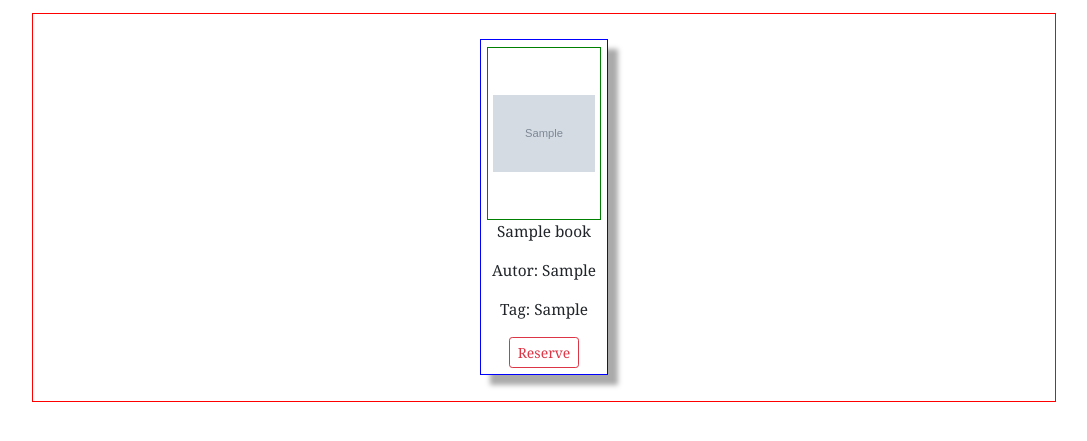
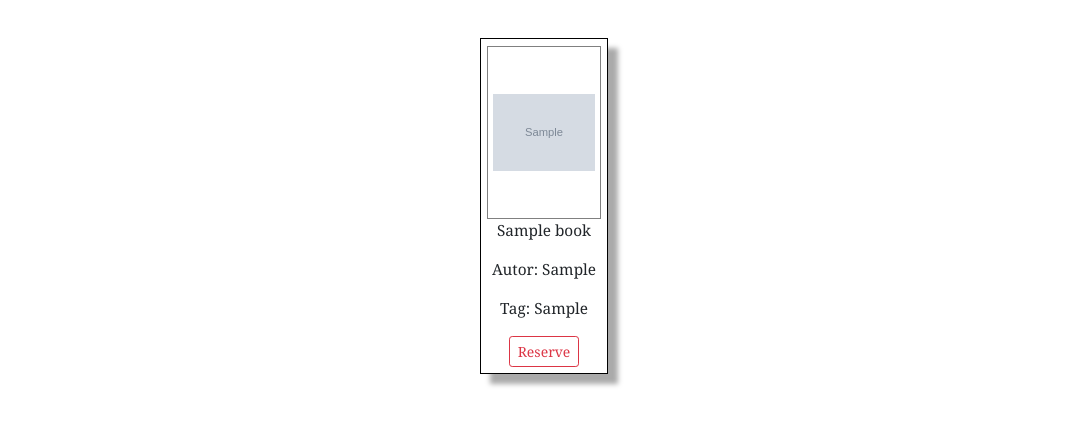
Before and after one commit to 20putalam/project_iis, a Flask app: page /books in a window 1280 px wide. Shown: the part 97-538 px from the top of the page, without its empty margins (96-1183 px from the left). Run offline with Flask 2, Linux system fonts and the light colour scheme; tables that the repository leaves empty hold one stand-in row (values such as "Sample post"); grey boxes marked "Sample" are stand-in pictures; parts of the project's set-up code (start-up, migrations or seed data) failed here and were passed over; some libraries are stand-ins or nearby versions.

Commit message:
color update

```diff
--- a/flasklib/static/style.css
+++ b/flasklib/static/style.css
@@ -398,7 +398,6 @@
 
 
 .knihy_table {
-    border: 1px solid red;
     margin-left: 10vw;
     margin-right: 10vw;
     margin-top: 1vw;
@@ -420,14 +419,14 @@
     height: auto;
     min-height: 13.5vw;
     margin: auto;
-    border: 1px solid green;
+    border: 1px solid gray;
     display: flex;
     justify-content: center;
 }
 
 .kniha {
     display: inline-block;
-    border: 1px solid blue;
+    border: 1px solid black;
     margin: 2vw;
     padding: 0.5vw;
     width: max-content;
@@ -447,7 +446,6 @@
 }
 
 .knihovny_table {
-    border: 1px solid red;
     margin-left: 10vw;
     margin-right: 10vw;
     margin-top: 1vw;
@@ -460,13 +458,13 @@
 .knihovna_item {
     height: auto;
     margin: auto;
-    border: 1px solid green;
+    border: 1px solid gray;
     display: flex;
     justify-content: center;}
 
 .knihovna {
     display: inline-block;
-    border: 1px solid blue;
+    border: 1px solid black;
     margin: 2vw;
     padding: 0.5vw;
     width: max-content;
```
